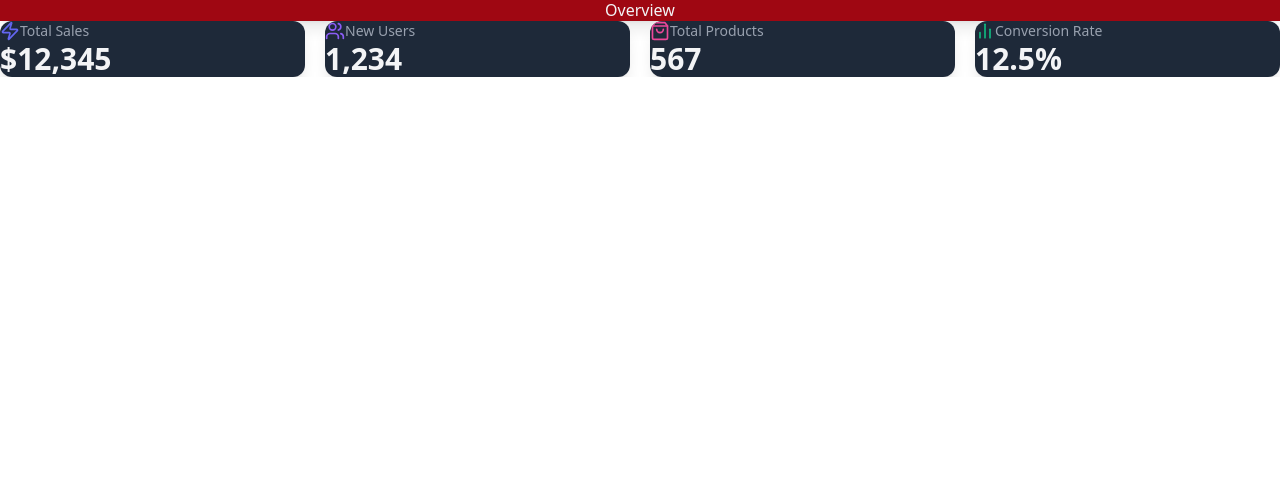
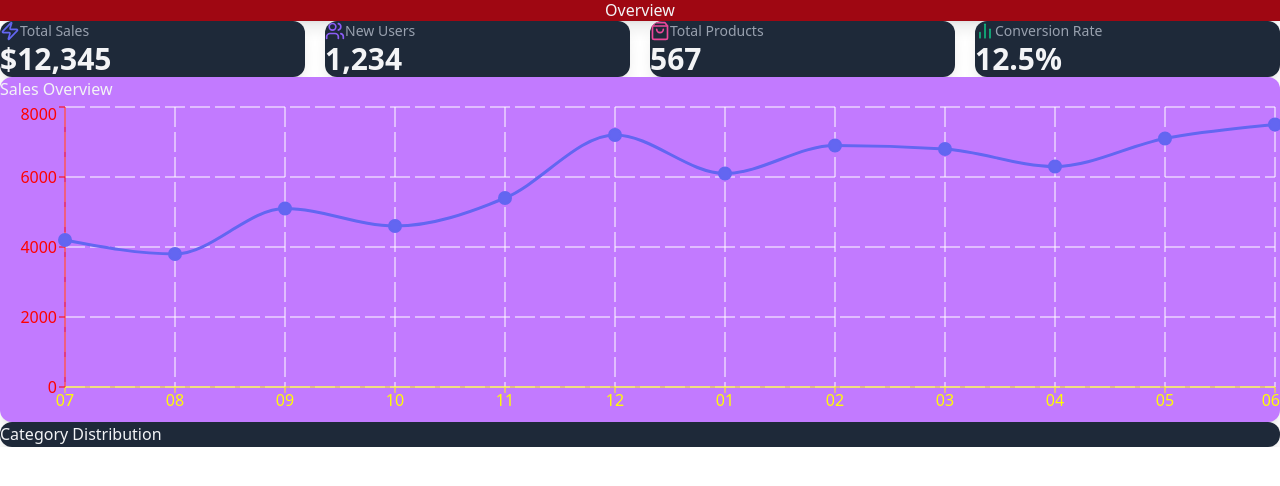
Before and after one commit to sam-gtz/AdminDashBoard, a React (Vite) app: page /overview in a window 1280 px wide. Shown: the top 486 px of the page. Built offline with nearby package versions, Linux system fonts and the light colour scheme.

Commit message:
Overview Page design skeleton initiated, Overview component initiated

```diff
--- a/src/components/common/StatCard.jsx
+++ b/src/components/common/StatCard.jsx
@@ -4,8 +4,8 @@ import { motion } from 'framer-motion';
 const StatCard = ({name, icon: Icon, value, color }) => {
     return (
         <motion.div
-            className='bg-gray-800 bg-opacity-50 backdrop-blur-md overflow-hidden shadow-lg rounded-xl border border-gray-700'
-            whileHover={{ y: -5, boxShadow: "0 25px 50px -12px rgba(0, 0, 0, 0.5"}}
+            className='bg-gray-800 bg-opacity-50 backdrop-blur-md overflow-hidden shadow-lg rounded-xl border border-yellow-400'
+            whileHover={{ y: -2, boxShadow: "0 25px 50px -12px rgba(0, 0, 0, 0.5"}}
         >
             <div className='px-4 py-5 sm:p-6'>
                 <span className='flex items-center text-sm font-medium text-gray-400'>
--- /dev/null
+++ b/src/components/overview/CategoryDistributionChart.jsx
@@ -0,0 +1,28 @@
+import { motion } from "framer-motion";
+import { PieChart, Pie, Cell, Tooltip, ResponsiveContainer, Legend } from "recharts";
+
+const categoryData = [
+    { name: "Electronics", value: 4500 },
+    { name: "Clothing", value: 3200 },
+    { name: "Home & Garden", value: 2800 },
+    { name: "Books", value: 2100 },
+    { name: "Sports & Outdoors", value: 1900 },
+];
+
+const COLORS = ["#6366F1", "#8B5CF6", "#EC4899", "#10B981", "#F59E0B"];
+
+const CategoryDistributionChart = () => {
+    return (
+        <motion.div
+            className='bg-gray-800 bg-opacity-50 backdrop-blur-md shadow-lg rounded-xl p-6 border border-gray-700'
+            initial={{ opacity: 0, y: 20 }}
+			animate={{ opacity: 1, y: 0 }}
+			transition={{ delay: 0.3 }}
+        >
+            <h2 className='text-lg font-medium mb-4 text-gray-100'>Category Distribution</h2>
+
+        </motion.div>
+    )
+}
+
+export default CategoryDistributionChart;
--- /dev/null
+++ b/src/components/overview/SalesChannelChart.jsx
@@ -0,0 +1,58 @@
+import { motion } from 'framer-motion';
+import { LineChart, Line, XAxis, YAxis, CartesianGrid, Tooltip, ResponsiveContainer } from "recharts";
+
+const salesData = [
+    { name: "07", sales: 4200 },
+    { name: "08", sales: 3800 },
+    { name: "09", sales: 5100 },
+    { name: "10", sales: 4600},
+    { name: "11", sales: 5400},
+    { name: "12", sales: 7200},
+    { name: "01", sales: 6100},
+    { name: "02", sales: 6900},
+    { name: "03", sales: 6800},
+    { name: "04", sales: 6300},
+    { name: "05", sales: 7100},
+    { name: "06", sales: 7500},
+];
+
+const SalesOverviewChart = () => {
+    return (
+        <motion.div
+            className='bg-purple-400 bg-opacity-50 backdrop-blur-md shadow-lg rounded-xl p-6 border border-gray-700'
+            initial={{ opacity: 0, y: 20 }}
+            animate={{ opacity: 1, y: 0 }}
+            transition={{ delay: 0.2 }}
+        >
+            <h2 className='text-lg font-medium mb-4 text-gray-100'>Sales Overview</h2>
+
+            <div className='h-80'>
+                <ResponsiveContainer width={"100%"} height={"100%"}>
+                    <LineChart data={salesData}>
+                        <CartesianGrid strokeDasharray='20 5' stroke='white' />
+                        <XAxis dataKey={"name"} stroke='yellow' />
+                        <YAxis stroke='red' />
+                        <Tooltip
+                            contentStyle={{
+                                backgroundColor: "rgba(31, 41, 55, 0.8)",
+                                borderColor: "#4B5563",
+                            }}
+                            itemStyle={{ color: "#E5E7EB"}}
+                        />
+                        <Line
+                            type='monotone'
+                            dataKey='sales'
+                            stroke='#6366f1'
+                            strokeWidth={3}
+                            dot={{ fill: "#6366f1", strokeWidth: 2, r: 6 }}
+                            activeDot={{ r: 8, strokeWidth: 2 }}
+                        />
+                    </LineChart>
+                </ResponsiveContainer>
+            </div>
+
+        </motion.div>
+    )
+};
+
+export default SalesOverviewChart;
--- a/src/components/overview/TestingRoutes.jsx
+++ /dev/null
@@ -1,9 +0,0 @@
-
-
-const TestingRoutes = () => {
-    return <h2>
-        Testing Success!
-    </h2>
-}
-
-export default TestingRoutes;
--- a/src/pages/OverviewPage.jsx
+++ b/src/pages/OverviewPage.jsx
@@ -2,6 +2,8 @@ import Header from '../components/common/Header';
 import StatCard from '../components/common/StatCard';
 import { motion } from 'framer-motion'
 import { BarChart2, ShoppingBag, Users, Zap } from "lucide-react";
+import SalesOverviewChart from '../components/overview/SalesChannelChart';
+import CategoryDistributionChart from '../components/overview/CategoryDistributionChart';
 
 
 const OverviewPage = () => {
@@ -21,6 +23,8 @@ const OverviewPage = () => {
 					<StatCard name='Total Products' icon={ShoppingBag} value='567' color='#EC4899' />
 					<StatCard name='Conversion Rate' icon={BarChart2} value='12.5%' color='#10B981' />
                 </motion.div>
+                <SalesOverviewChart />
+                <CategoryDistributionChart />
 
 
             </main>
```
Also changed, not shown: src/components/overview/SalesOverviewChart.jsx (added).
